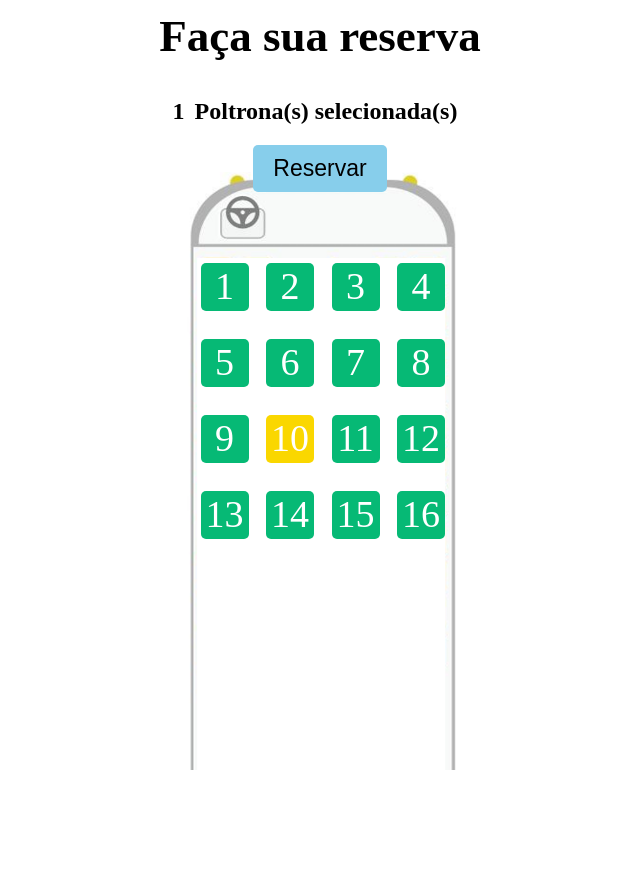
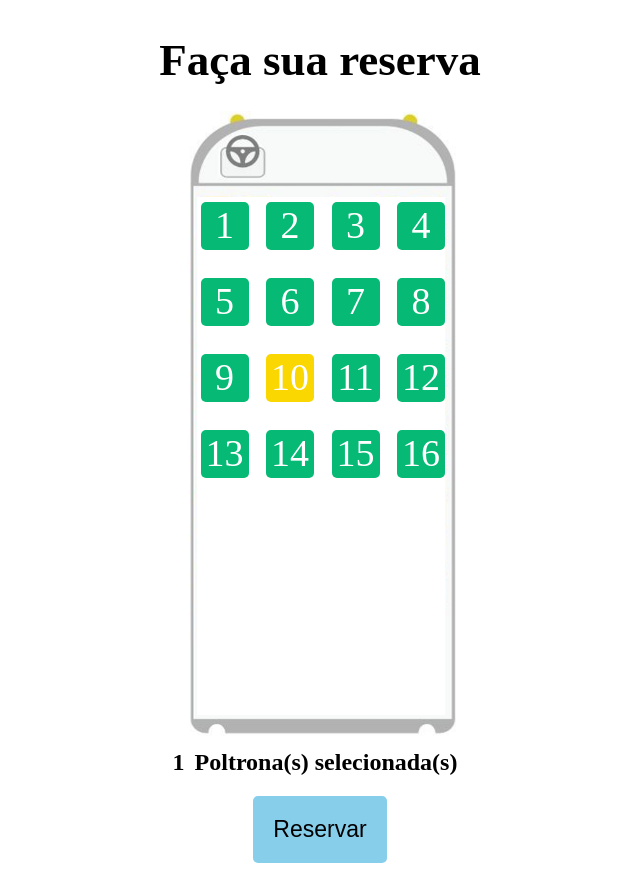
Before and after one commit to felipevianaa7/reservaonibus, a website with bundled scripts: page index.html in a window 1280 px wide. Both pictures are taken after a click on the element "10". Shown: the whole page, without its empty margins (320-960 px from the left). Built offline with nearby package versions, Linux system fonts and the light colour scheme; no server answers.

Commit message:
Update style.css

```diff
--- a/style.css
+++ b/style.css
@@ -9,8 +9,7 @@ body {
 }
 
 h1 {
-    margin-top: 40px;
-    margin-bottom: 105px; /* Ajuste conforme necessário para o espaçamento desejado */
+    margin-bottom: 20px; /* Ajuste conforme necessário para o espaçamento desejado */
     font-size: 45px;
 }
 
@@ -52,7 +51,7 @@ h1 {
     position: absolute;
     display: none;
     text-align: center;
-    margin-top: -470px;
+    margin-top: 875px;
 }
 
 .selecionar .poltronas-selecionadas {
@@ -61,12 +60,11 @@ h1 {
 
 .selecionar h1 {
     font-size: 1.5em;
-    margin-bottom: 20px;
     margin-right: 10px;
 }
 
 .selecionar button {
-    padding: 10px 20px;
+    padding: 20px 20px;
     font-size: 1em;
     background-color: #87CEEB;
     color: black;
```
